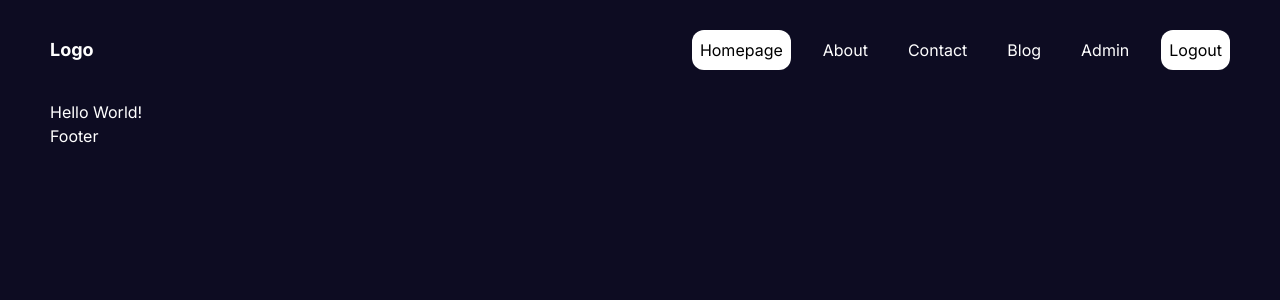
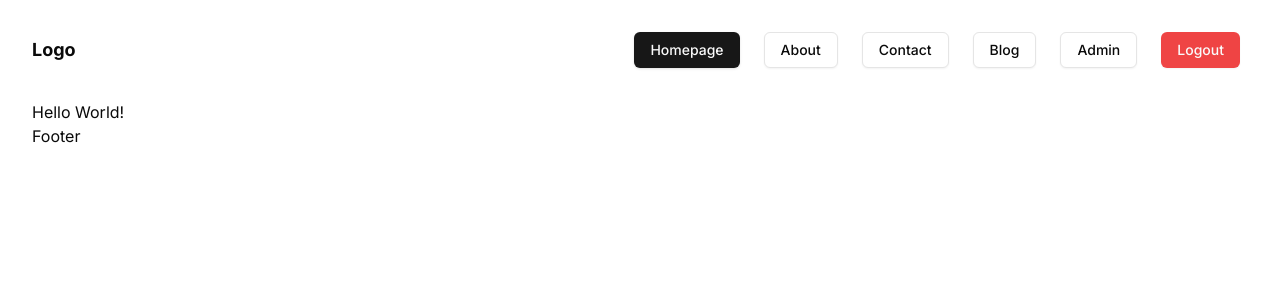
Before and after one commit to prathamdupare/nextjs-blog, a Next.js app: page / in a window 1280 px wide. Shown: the top 300 px of the page. Built offline with nearby package versions, Linux system fonts and the light colour scheme.

Commit message:
updated navbar

```diff
--- a/src/app/globals.css
+++ b/src/app/globals.css
@@ -2,33 +2,75 @@
 @tailwind components;
 @tailwind utilities;
 
-:root {
-  --bg: #0d0c22;
-  --bgSoft: #2d2b42;
-  --textSoft: #e5e5e5;
-  --btn: #3673fd;
-  --text: white;
+@layer base {
+  :root {
+    --background: 0 0% 100%;
+    --foreground: 0 0% 3.9%;
+
+    --card: 0 0% 100%;
+    --card-foreground: 0 0% 3.9%;
+
+    --popover: 0 0% 100%;
+    --popover-foreground: 0 0% 3.9%;
+
+    --primary: 0 0% 9%;
+    --primary-foreground: 0 0% 98%;
+
+    --secondary: 0 0% 96.1%;
+    --secondary-foreground: 0 0% 9%;
+
+    --muted: 0 0% 96.1%;
+    --muted-foreground: 0 0% 45.1%;
+
+    --accent: 0 0% 96.1%;
+    --accent-foreground: 0 0% 9%;
+
+    --destructive: 0 84.2% 60.2%;
+    --destructive-foreground: 0 0% 98%;
+
+    --border: 0 0% 89.8%;
+    --input: 0 0% 89.8%;
+    --ring: 0 0% 3.9%;
+
+    --radius: 0.5rem;
+  }
+
+  .dark {
+    --background: 0 0% 3.9%;
+    --foreground: 0 0% 98%;
+
+    --card: 0 0% 3.9%;
+    --card-foreground: 0 0% 98%;
+
+    --popover: 0 0% 3.9%;
+    --popover-foreground: 0 0% 98%;
+
+    --primary: 0 0% 98%;
+    --primary-foreground: 0 0% 9%;
+
+    --secondary: 0 0% 14.9%;
+    --secondary-foreground: 0 0% 98%;
+
+    --muted: 0 0% 14.9%;
+    --muted-foreground: 0 0% 63.9%;
+
+    --accent: 0 0% 14.9%;
+    --accent-foreground: 0 0% 98%;
+
+    --destructive: 0 62.8% 30.6%;
+    --destructive-foreground: 0 0% 98%;
+
+    --border: 0 0% 14.9%;
+    --input: 0 0% 14.9%;
+    --ring: 0 0% 83.1%;
+  }
 }
 
-* {
-  margin: 0;
-  padding: 0;
-  box-sizing: border-box;
+@layer base {
+  * {
+    @apply border-border;
+  }
+  body {
+    @apply bg-background text-foreground;
+  }
 }
-body {
-  background-color: var(--bg);
-  color: var(--text);
-}
-
-a {
-  text-decoration: none;
-  color: inherit;
-}
-
-.container {
-  width: 1536px;
-  margin: auto;
-  padding-left: 50px;
-  padding-right: 50px;
-  min-height: 100vh;
-}
--- a/src/components/ navbar/Navbar.jsx
+++ b/src/components/ navbar/Navbar.jsx
@@ -5,7 +5,7 @@
   return (
     <div className="h-[100px] flex items-center justify-between ">
       <div className="font-bold text-lg">Logo</div>
-      <div>
+      <div className="flex gap-2">
         {" "}
         <Links />
       </div>
--- a/src/components/ navbar/links/Links.jsx
+++ b/src/components/ navbar/links/Links.jsx
@@ -1,8 +1,21 @@
+"use client";
+
+import {
+  Sheet,
+  SheetContent,
+  SheetDescription,
+  SheetHeader,
+  SheetTitle,
+  SheetTrigger,
+} from "@/components/ui/sheet";
+
 import Link from "next/link";
-import React from "react";
+import React, { useState } from "react";
 import NavLink from "../navLink/navLink";
+import { Button } from "@/components/ui/button";
 
 const Links = () => {
+  const [open, setOpen] = useState(true);
   const links = [
     {
       title: "Homepage",
@@ -25,19 +38,49 @@
   const session = true;
   const isAdmin = true;
   return (
-    <div className="flex items-center gap-6">
+    <>
+      <div className="flex items-center gap-6 hidden md:flex">
         {links.map((link) => (
           <NavLink item={link} key={link.title} />
         ))}{" "}
         {session ? (
           <>
             {isAdmin && <NavLink item={{ title: "Admin", path: "/login" }} />}
-          <button className="p-2 bg-white text-black rounded-xl">Logout</button>
+
+            <Button variant="destructive">Logout</Button>
           </>
         ) : (
           <NavLink item={{ title: "Admin", path: "/login" }} />
         )}
       </div>
+      {open && (
+        <div>
+          <Sheet>
+            <SheetTrigger className="md:hidden">Menu</SheetTrigger>
+            <SheetContent>
+              <SheetHeader>
+                <SheetTitle>Menu</SheetTitle>
+                <div className="flex items-center flex-col gap-6 md:flex">
+                  {links.map((link) => (
+                    <NavLink item={link} key={link.title} />
+                  ))}{" "}
+                  {session ? (
+                    <>
+                      {isAdmin && (
+                        <NavLink item={{ title: "Admin", path: "/login" }} />
+                      )}
+                      <Button variant="destructive">Logout</Button>
+                    </>
+                  ) : (
+                    <NavLink item={{ title: "Admin", path: "/login" }} />
+                  )}
+                </div>
+              </SheetHeader>
+            </SheetContent>
+          </Sheet>
+        </div>
+      )}
+    </>
   );
 };
 
--- a/src/components/ navbar/navLink/navLink.jsx
+++ b/src/components/ navbar/navLink/navLink.jsx
@@ -4,18 +4,18 @@
 import { usePathname } from "next/navigation";
 import React from "react";
 
+import { Button } from "@/components/ui/button";
+
 const NavLink = ({ item }) => {
   const pathName = usePathname();
 
   const isActive = item.path == pathName;
   return (
-    <Link
-      href={item.path}
-      key={item.title}
-      className={`p-2 rounded-xl ${isActive ? "bg-white text-black" : ""}`}
-    >
-      {item.title}
-    </Link>
+    <Button variant={`${isActive ? "" : "outline"}`} className="">
+      <Link href={item.path} key={item.title}>
+        {item.title}
+      </Link>
+    </Button>
   );
 };
 
--- /dev/null
+++ b/src/components/ui/button.jsx
@@ -0,0 +1,48 @@
+import * as React from "react"
+import { Slot } from "@radix-ui/react-slot"
+import { cva } from "class-variance-authority";
+
+import { cn } from "@/lib/utils"
+
+const buttonVariants = cva(
+  "inline-flex items-center justify-center whitespace-nowrap rounded-md text-sm font-medium transition-colors focus-visible:outline-none focus-visible:ring-1 focus-visible:ring-ring disabled:pointer-events-none disabled:opacity-50",
+  {
+    variants: {
+      variant: {
+        default:
+          "bg-primary text-primary-foreground shadow hover:bg-primary/90",
+        destructive:
+          "bg-destructive text-destructive-foreground shadow-sm hover:bg-destructive/90",
+        outline:
+          "border border-input bg-background shadow-sm hover:bg-accent hover:text-accent-foreground",
+        secondary:
+          "bg-secondary text-secondary-foreground shadow-sm hover:bg-secondary/80",
+        ghost: "hover:bg-accent hover:text-accent-foreground",
+        link: "text-primary underline-offset-4 hover:underline",
+      },
+      size: {
+        default: "h-9 px-4 py-2",
+        sm: "h-8 rounded-md px-3 text-xs",
+        lg: "h-10 rounded-md px-8",
+        icon: "h-9 w-9",
+      },
+    },
+    defaultVariants: {
+      variant: "default",
+      size: "default",
+    },
+  }
+)
+
+const Button = React.forwardRef(({ className, variant, size, asChild = false, ...props }, ref) => {
+  const Comp = asChild ? Slot : "button"
+  return (
+    (<Comp
+      className={cn(buttonVariants({ variant, size, className }))}
+      ref={ref}
+      {...props} />)
+  );
+})
+Button.displayName = "Button"
+
+export { Button, buttonVariants }
--- /dev/null
+++ b/src/components/ui/sheet.jsx
@@ -0,0 +1,109 @@
+"use client";
+import * as React from "react"
+import * as SheetPrimitive from "@radix-ui/react-dialog"
+import { Cross2Icon } from "@radix-ui/react-icons"
+import { cva } from "class-variance-authority";
+
+import { cn } from "@/lib/utils"
+
+const Sheet = SheetPrimitive.Root
+
+const SheetTrigger = SheetPrimitive.Trigger
+
+const SheetClose = SheetPrimitive.Close
+
+const SheetPortal = SheetPrimitive.Portal
+
+const SheetOverlay = React.forwardRef(({ className, ...props }, ref) => (
+  <SheetPrimitive.Overlay
+    className={cn(
+      "fixed inset-0 z-50 bg-black/80  data-[state=open]:animate-in data-[state=closed]:animate-out data-[state=closed]:fade-out-0 data-[state=open]:fade-in-0",
+      className
+    )}
+    {...props}
+    ref={ref} />
+))
+SheetOverlay.displayName = SheetPrimitive.Overlay.displayName
+
+const sheetVariants = cva(
+  "fixed z-50 gap-4 bg-background p-6 shadow-lg transition ease-in-out data-[state=open]:animate-in data-[state=closed]:animate-out data-[state=closed]:duration-300 data-[state=open]:duration-500",
+  {
+    variants: {
+      side: {
+        top: "inset-x-0 top-0 border-b data-[state=closed]:slide-out-to-top data-[state=open]:slide-in-from-top",
+        bottom:
+          "inset-x-0 bottom-0 border-t data-[state=closed]:slide-out-to-bottom data-[state=open]:slide-in-from-bottom",
+        left: "inset-y-0 left-0 h-full w-3/4 border-r data-[state=closed]:slide-out-to-left data-[state=open]:slide-in-from-left sm:max-w-sm",
+        right:
+          "inset-y-0 right-0 h-full w-3/4 border-l data-[state=closed]:slide-out-to-right data-[state=open]:slide-in-from-right sm:max-w-sm",
+      },
+    },
+    defaultVariants: {
+      side: "right",
+    },
+  }
+)
+
+const SheetContent = React.forwardRef(({ side = "right", className, children, ...props }, ref) => (
+  <SheetPortal>
+    <SheetOverlay />
+    <SheetPrimitive.Content ref={ref} className={cn(sheetVariants({ side }), className)} {...props}>
+      {children}
+      <SheetPrimitive.Close
+        className="absolute right-4 top-4 rounded-sm opacity-70 ring-offset-background transition-opacity hover:opacity-100 focus:outline-none focus:ring-2 focus:ring-ring focus:ring-offset-2 disabled:pointer-events-none data-[state=open]:bg-secondary">
+        <Cross2Icon className="h-4 w-4" />
+        <span className="sr-only">Close</span>
+      </SheetPrimitive.Close>
+    </SheetPrimitive.Content>
+  </SheetPortal>
+))
+SheetContent.displayName = SheetPrimitive.Content.displayName
+
+const SheetHeader = ({
+  className,
+  ...props
+}) => (
+  <div
+    className={cn("flex flex-col space-y-2 text-center sm:text-left", className)}
+    {...props} />
+)
+SheetHeader.displayName = "SheetHeader"
+
+const SheetFooter = ({
+  className,
+  ...props
+}) => (
+  <div
+    className={cn("flex flex-col-reverse sm:flex-row sm:justify-end sm:space-x-2", className)}
+    {...props} />
+)
+SheetFooter.displayName = "SheetFooter"
+
+const SheetTitle = React.forwardRef(({ className, ...props }, ref) => (
+  <SheetPrimitive.Title
+    ref={ref}
+    className={cn("text-lg font-semibold text-foreground", className)}
+    {...props} />
+))
+SheetTitle.displayName = SheetPrimitive.Title.displayName
+
+const SheetDescription = React.forwardRef(({ className, ...props }, ref) => (
+  <SheetPrimitive.Description
+    ref={ref}
+    className={cn("text-sm text-muted-foreground", className)}
+    {...props} />
+))
+SheetDescription.displayName = SheetPrimitive.Description.displayName
+
+export {
+  Sheet,
+  SheetPortal,
+  SheetOverlay,
+  SheetTrigger,
+  SheetClose,
+  SheetContent,
+  SheetHeader,
+  SheetFooter,
+  SheetTitle,
+  SheetDescription,
+}
--- /dev/null
+++ b/src/lib/utils.js
@@ -0,0 +1,6 @@
+import { clsx } from "clsx"
+import { twMerge } from "tailwind-merge"
+
+export function cn(...inputs) {
+  return twMerge(clsx(inputs))
+}
--- a/tailwind.config.js
+++ b/tailwind.config.js
@@ -1,18 +1,77 @@
 /** @type {import('tailwindcss').Config} */
 module.exports = {
+  darkMode: ["class"],
   content: [
-    "./src/pages/**/*.{js,ts,jsx,tsx,mdx}",
-    "./src/components/**/*.{js,ts,jsx,tsx,mdx}",
-    "./src/app/**/*.{js,ts,jsx,tsx,mdx}",
+    './pages/**/*.{js,jsx}',
+    './components/**/*.{js,jsx}',
+    './app/**/*.{js,jsx}',
+    './src/**/*.{js,jsx}',
   ],
+  prefix: "",
   theme: {
+    container: {
+      center: true,
+      padding: "2rem",
+      screens: {
+        "2xl": "1400px",
+      },
+    },
     extend: {
-      backgroundImage: {
-        "gradient-radial": "radial-gradient(var(--tw-gradient-stops))",
-        "gradient-conic":
-          "conic-gradient(from 180deg at 50% 50%, var(--tw-gradient-stops))",
+      colors: {
+        border: "hsl(var(--border))",
+        input: "hsl(var(--input))",
+        ring: "hsl(var(--ring))",
+        background: "hsl(var(--background))",
+        foreground: "hsl(var(--foreground))",
+        primary: {
+          DEFAULT: "hsl(var(--primary))",
+          foreground: "hsl(var(--primary-foreground))",
+        },
+        secondary: {
+          DEFAULT: "hsl(var(--secondary))",
+          foreground: "hsl(var(--secondary-foreground))",
+        },
+        destructive: {
+          DEFAULT: "hsl(var(--destructive))",
+          foreground: "hsl(var(--destructive-foreground))",
+        },
+        muted: {
+          DEFAULT: "hsl(var(--muted))",
+          foreground: "hsl(var(--muted-foreground))",
+        },
+        accent: {
+          DEFAULT: "hsl(var(--accent))",
+          foreground: "hsl(var(--accent-foreground))",
+        },
+        popover: {
+          DEFAULT: "hsl(var(--popover))",
+          foreground: "hsl(var(--popover-foreground))",
+        },
+        card: {
+          DEFAULT: "hsl(var(--card))",
+          foreground: "hsl(var(--card-foreground))",
+        },
+      },
+      borderRadius: {
+        lg: "var(--radius)",
+        md: "calc(var(--radius) - 2px)",
+        sm: "calc(var(--radius) - 4px)",
+      },
+      keyframes: {
+        "accordion-down": {
+          from: { height: "0" },
+          to: { height: "var(--radix-accordion-content-height)" },
+        },
+        "accordion-up": {
+          from: { height: "var(--radix-accordion-content-height)" },
+          to: { height: "0" },
+        },
+      },
+      animation: {
+        "accordion-down": "accordion-down 0.2s ease-out",
+        "accordion-up": "accordion-up 0.2s ease-out",
       },
     },
   },
-  plugins: [],
-};
+  plugins: [require("tailwindcss-animate")],
+}
```
Also changed, not shown: package.json (+8 -1 lines), components.json (added), 1 other file (tests, documents, lock files or other folders). Lines whose indentation alone changed are shown as unchanged.
